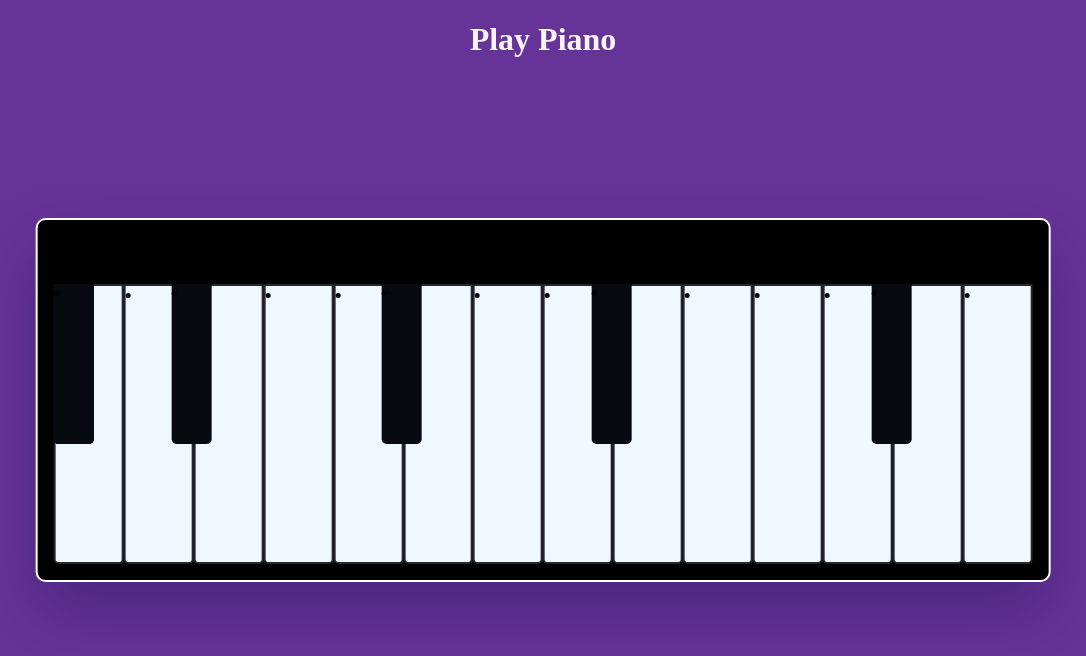
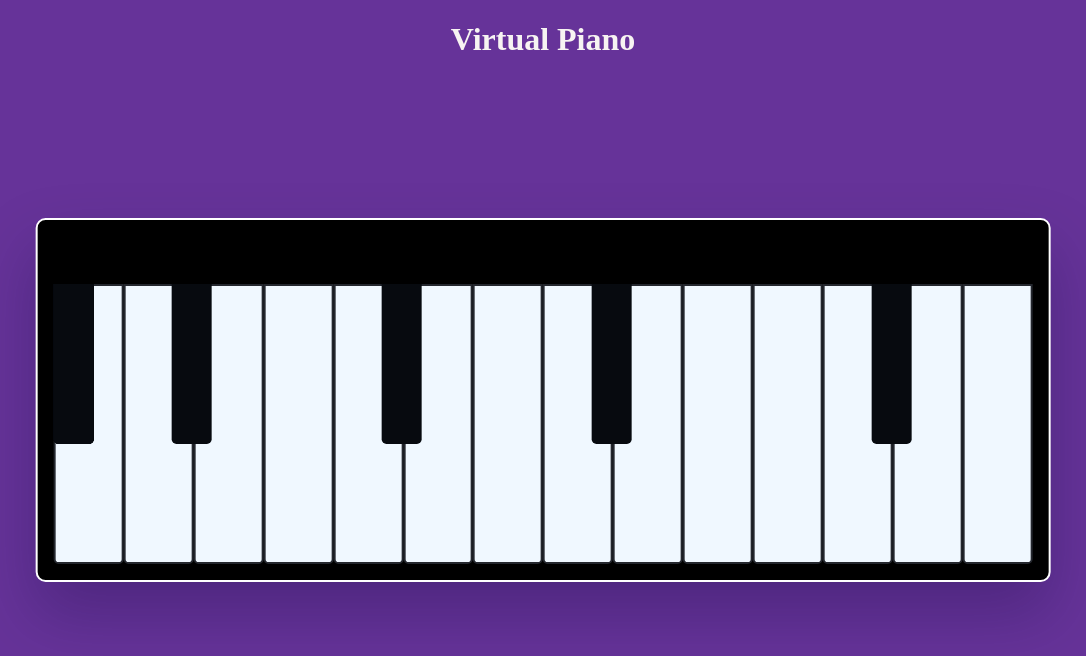
Before and after one commit to Polimerasravani22/Piano, a plain HTML site: page index.html in a window 1280 px wide. Shown: the whole page, without its empty margins (97-1183 px from the left). Drawn offline with Linux system fonts and the light colour scheme.

Commit message:
Update index.html

```diff
--- a/index.html
+++ b/index.html
@@ -2,41 +2,45 @@
 <html lang="en">
 <head>
   <meta charset="UTF-8" />
-    <meta name="viewport" content="width=device-width, initial-scale=1.0" />
-    <title>Play piano</title>
+  <meta name="viewport" content="width=device-width, initial-scale=1.0"/>
+  <title>Play Piano</title>
   <link rel="stylesheet" href="music.css" />
-    <script src="play.js" defer></script>
 </head>
 <body>
-    <h1>Play Piano</h1>
+  <h1>Virtual Piano</h1>
+
   <div class="piano-container">
-      <li class="piano-keys white-key" data-note="1"></li>
-      <li class="piano-keys black-key" data-note="2"></li>
-      <li class="piano-keys white-key" data-note="3"></li>
-      <li class="piano-keys black-key" data-note="4"></li>
-      <li class="piano-keys white-key" data-note="5"></li>
-      <li class="piano-keys black-key" data-note="6"></li>
-      <li class="piano-keys white-key" data-note="7"></li>
-      <li class="piano-keys white-key" data-note="8"></li>
-      <li class="piano-keys black-key" data-note="9"></li>
-      <li class="piano-keys white-key" data-note="10"></li>
-      <li class="piano-keys black-key" data-note="11"></li>
-      <li class="piano-keys white-key" data-note="12"></li>
-      <li class="piano-keys white-key" data-note="13"></li>
-      <li class="piano-keys black-key" data-note="14"></li>
-      <li class="piano-keys white-key" data-note="15"></li>
-      <li class="piano-keys black-key" data-note="16"></li>
-      <li class="piano-keys white-key" data-note="17"></li>
-      <li class="piano-keys black-key" data-note="18"></li>
-      <li class="piano-keys white-key" data-note="19"></li>
-      <li class="piano-keys white-key" data-note="20"></li>
-      <li class="piano-keys black-key" data-note="21"></li>
-      <li class="piano-keys white-key" data-note="22"></li>
-      <li class="piano-keys black-key" data-note="23"></li>
-      <li class="piano-keys white-key" data-note="24"></li>
+    <!-- White and black keys as divs -->
+    <div class="piano-keys white-key" data-note="1"></div>
+    <div class="piano-keys black-key" data-note="2"></div>
+    <div class="piano-keys white-key" data-note="3"></div>
+    <div class="piano-keys black-key" data-note="4"></div>
+    <div class="piano-keys white-key" data-note="5"></div>
+    <div class="piano-keys black-key" data-note="6"></div>
+    <div class="piano-keys white-key" data-note="7"></div>
+    <div class="piano-keys white-key" data-note="8"></div>
+    <div class="piano-keys black-key" data-note="9"></div>
+    <div class="piano-keys white-key" data-note="10"></div>
+    <div class="piano-keys black-key" data-note="11"></div>
+    <div class="piano-keys white-key" data-note="12"></div>
+    <div class="piano-keys white-key" data-note="13"></div>
+    <div class="piano-keys black-key" data-note="14"></div>
+    <div class="piano-keys white-key" data-note="15"></div>
+    <div class="piano-keys black-key" data-note="16"></div>
+    <div class="piano-keys white-key" data-note="17"></div>
+    <div class="piano-keys black-key" data-note="18"></div>
+    <div class="piano-keys white-key" data-note="19"></div>
+    <div class="piano-keys white-key" data-note="20"></div>
+    <div class="piano-keys black-key" data-note="21"></div>
+    <div class="piano-keys white-key" data-note="22"></div>
+    <div class="piano-keys black-key" data-note="23"></div>
+    <div class="piano-keys white-key" data-note="24"></div>
   </div>
+
   <footer class="footer-content">
-      <p>🎵 Created by Sravani 💖</p>
+    <p>🎶 Created by Sravani 💝</p>
   </footer>
+
+  <script src="play.js"></script>
 </body>
 </html>
```
Lines whose indentation alone changed are shown as unchanged.
